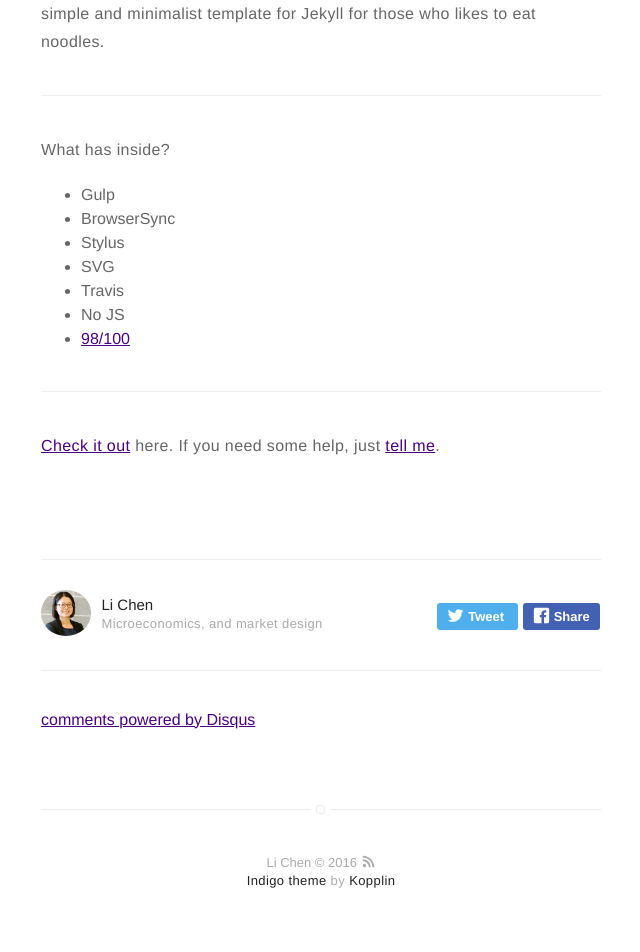
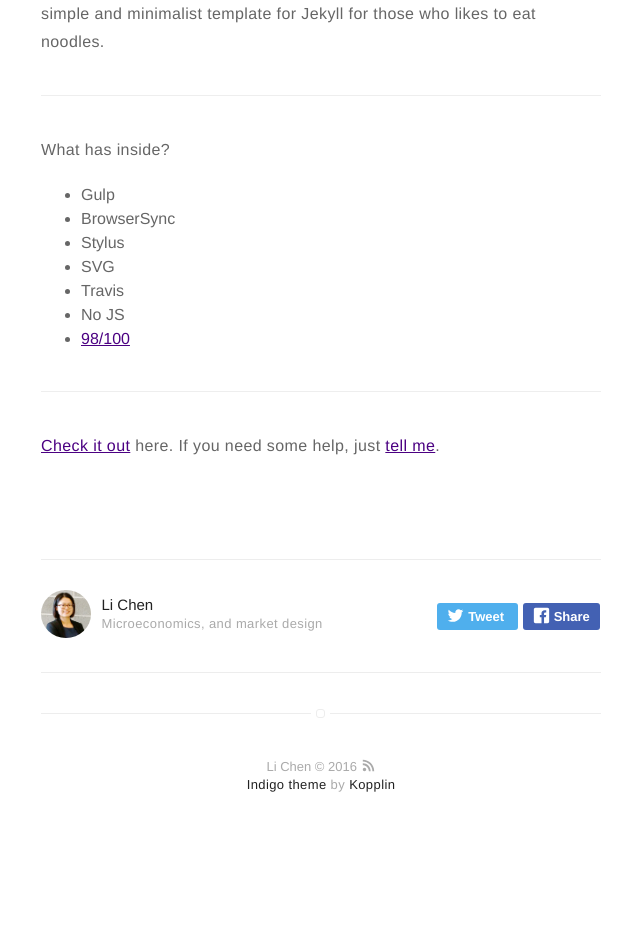
Before and after one commit to lichen999/lichen999.github.io, a Jekyll site: the page built from _posts/2016-01-23-indigo-jekyll-theme.markdown, in a window 1280 px wide. Shown: the part 802-1754 px from the top of the page, without its empty margins (319-959 px from the left). Built offline with Jekyll 4.4.1, drawn with Linux system fonts in a browser that asks for light colours; comment, search, counter and statistics services are not loaded; after the commit the page ends 1659 px from its top, so only the background shows below that; some of the changed lines change nothing that is shown.

Commit message:
theme change

```diff
--- a/_config.yml
+++ b/_config.yml
@@ -23,7 +23,7 @@ highlighter: rouge
 # analytics-piwik-id: 1
 
 # if you don't want comments in your posts, set to false
-disqus: mydisqus
+# disqus: mydisqus
 
 # if you don't have any of social below, comment the line
 # facebook: myfacebook
```
Also changed, not shown: assets/images/profile.png.
